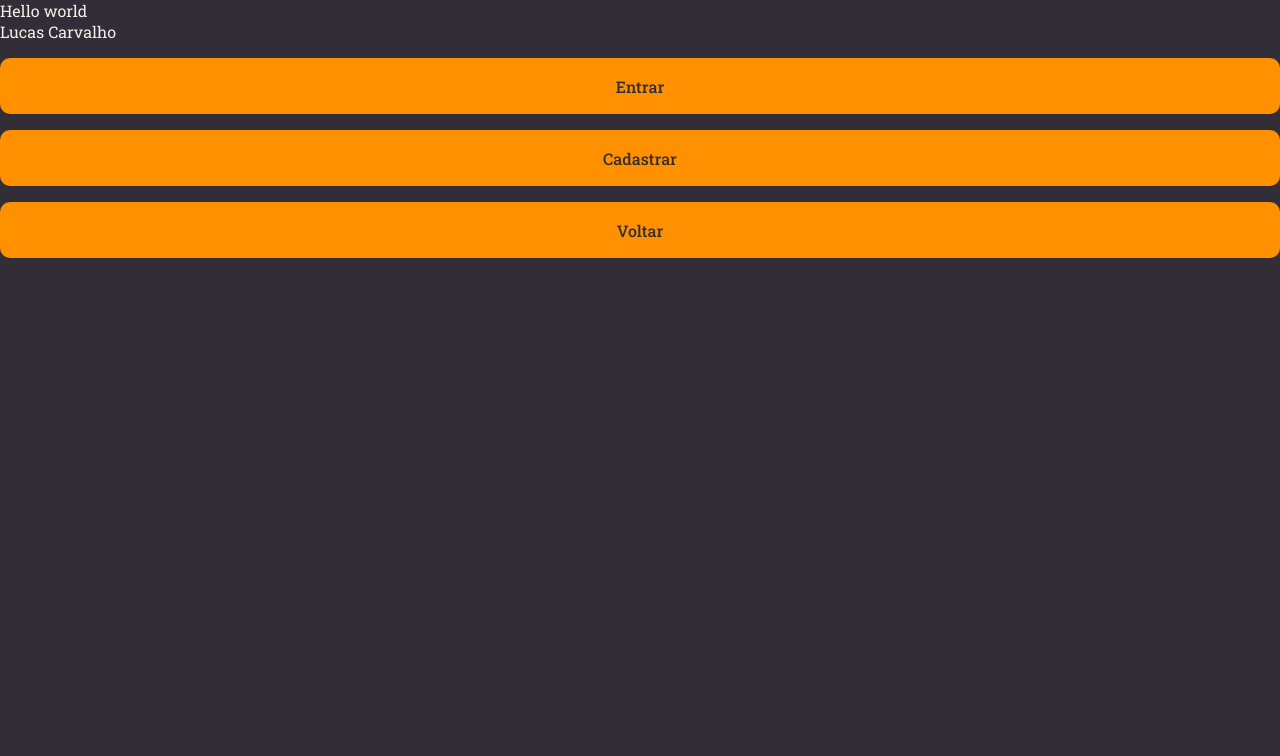
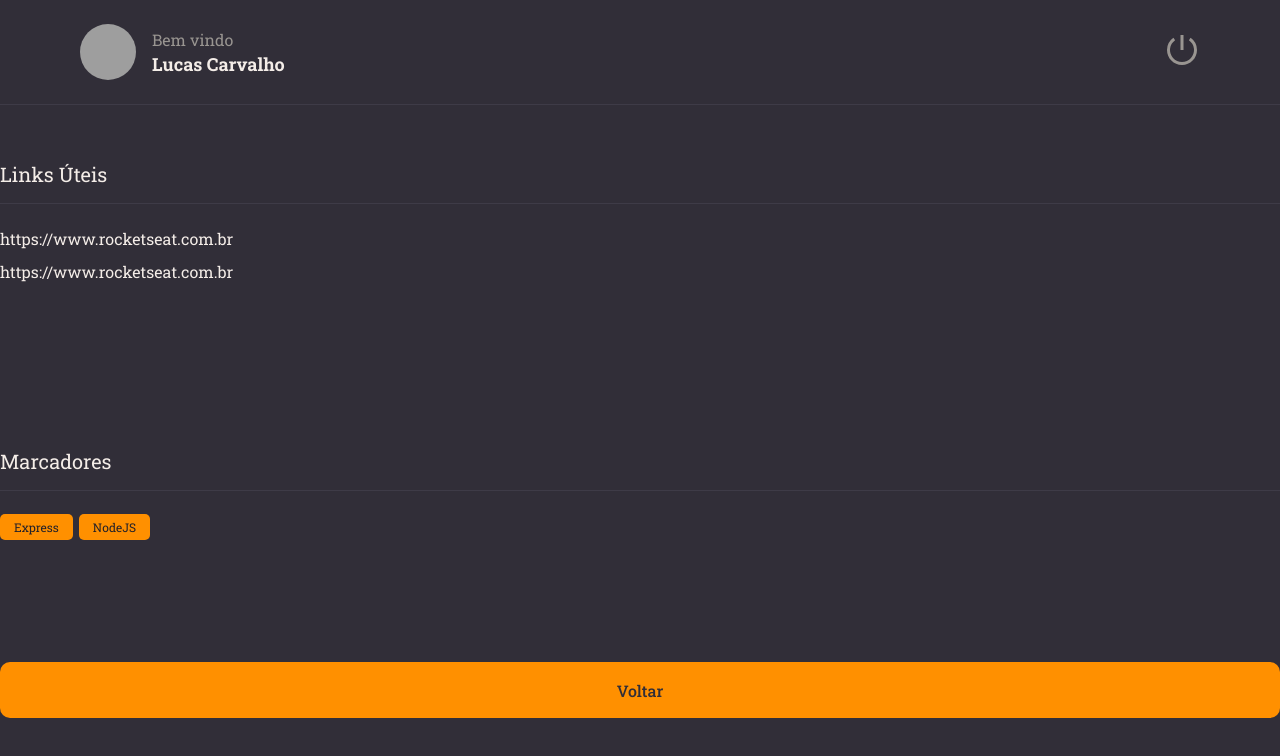
Before and after one commit to lucasdmmc/rocketnotes-fontend, a React (Vite) app: page / in a window 1280 px wide. Shown: the top 756 px of the page. Built offline with nearby package versions, Linux system fonts and the light colour scheme; grey boxes are pictures that could not be loaded.

Commit message:
i created some components in my project

```diff
--- /dev/null
+++ b/src/components/Header/index.jsx
@@ -0,0 +1,24 @@
+import { RiShutDownLine } from "react-icons/ri"
+import { Container, Profile, Logout } from "./styles"
+
+export function Header() {
+  return (
+    <Container>
+      <Profile>
+        <img
+          src="https://github.com/lucasdmmc.png"
+          alt="User image"
+        />
+
+        <div>
+          <span>Bem vindo</span>
+          <strong>Lucas Carvalho</strong>
+        </div>
+      </Profile>
+
+      <Logout>
+        <RiShutDownLine />
+      </Logout>
+    </Container>
+  )
+}
--- /dev/null
+++ b/src/components/Header/styles.js
@@ -0,0 +1,55 @@
+import styled from "styled-components";
+
+export const Container = styled.header`
+  grid-area: header;
+
+  height: 105px;
+  width: 100%;
+
+  border-bottom-width: 1px;
+  border-bottom-style: solid;
+  border-bottom-color: ${({ theme }) => theme.COLORS.BACKGROUND_700};;
+
+  display: flex;
+  justify-content: space-between;
+
+  padding: 0 80px;
+`
+
+export const Profile = styled.div`
+  display: flex;
+  align-items: center;
+
+  > img {
+    width: 56px;
+    height: 56px;
+    border-radius: 50%;
+  }
+
+  > div {
+    display: flex;
+    flex-direction: column;
+    margin-left: 16px;
+    line-height: 24px;
+
+    span {
+      font-size: 16px;
+      color: ${({ theme }) => theme.COLORS.GRAY_100}
+    }
+
+    strong {
+      font-size: 18px;
+      color: ${({ theme }) => theme.COLORS.WHITE}
+    }
+  }
+`
+
+export const Logout = styled.button`
+  border: none;
+  background: none;
+
+  > svg {
+    color: ${({ theme }) => theme.COLORS.GRAY_100};
+    font-size: 36px;
+  }
+`
--- /dev/null
+++ b/src/components/Section/index.jsx
@@ -0,0 +1,10 @@
+import { Container } from "./styles"
+
+export function Section({title, children}) {
+  return (
+    <Container>
+      <h2>{title}</h2>
+      {children}
+    </Container>
+  )
+}
--- /dev/null
+++ b/src/components/Section/styles.js
@@ -0,0 +1,18 @@
+import styled from "styled-components"
+
+export const Container = styled.section`
+  margin: 56px 0 28px;
+
+  > h2 {
+    border-bottom-width: 1px;
+    border-bottom-style: solid;
+    border-bottom-color: ${({ theme }) => theme.COLORS.BACKGROUND_700};;
+
+    padding-bottom: 16px;
+    margin-bottom: 24px;
+
+    color: ${({ theme }) => theme.COLORS.BACKGROUND_100};
+    font-size: 20px;
+    font-weight: 400;
+  }
+`
--- /dev/null
+++ b/src/components/Tag/index.jsx
@@ -0,0 +1,9 @@
+import { Container } from "./styles"
+
+export function Tag({title}) {
+  return (
+    <Container>
+      {title}
+    </Container>
+  )
+}
--- /dev/null
+++ b/src/components/Tag/styles.js
@@ -0,0 +1,10 @@
+import styled from "styled-components"
+
+export const Container = styled.span`
+  font-size: 12px;
+  padding: 5px 14px;
+  border-radius: 5px;
+  margin-right: 6px;
+  color: ${({ theme }) => theme.COLORS.BACKGROUND_900};
+  background-color: ${({ theme }) => theme.COLORS.ORANGE}
+`
--- a/src/pages/Details/index.jsx
+++ b/src/pages/Details/index.jsx
@@ -1,13 +1,27 @@
-import { Container } from "./styles"
+import { Container, Links } from "./styles"
 import { Button } from "../../components/Button"
+import { Header } from "../../components/Header"
+import { Section } from "../../components/Section"
+import { Tag } from "../../components/Tag"
+
+
 export function Details() {
   return (
     <Container>
-      <div>Hello world</div>
-      <p>Lucas Carvalho</p>
+      <Header />
+      <Section title="Links Úteis">
+        <Links>
+          <li><a href="#">https://www.rocketseat.com.br</a></li>
+          <li><a href="#">https://www.rocketseat.com.br</a></li>
+        </Links>
+      </Section>
 
-      <Button name="Entrar"/>
-      <Button name="Cadastrar"/>
+      <Section title="Marcadores">
+        <Tag title="Express" />
+        <Tag title="NodeJS" />
+
+      </Section>
+
       <Button name="Voltar"/>
     </Container>
   )
--- a/src/pages/Details/styles.js
+++ b/src/pages/Details/styles.js
@@ -1,6 +1,24 @@
 import styled from "styled-components"
 
 export const Container = styled.div `
+  width: 100%;
+  height: 100vh;
 
+  display: grid;
+  grid-template-rows: 105px auto;
+  grid-template-areas: "header" "content";
 
 `
+
+export const Links = styled.ul`
+  list-style: none;
+
+  > li {
+    margin-top: 12px;
+
+    a {
+      color: ${({ theme }) => theme.COLORS.WHITE}
+     }
+
+  }
+`
```
